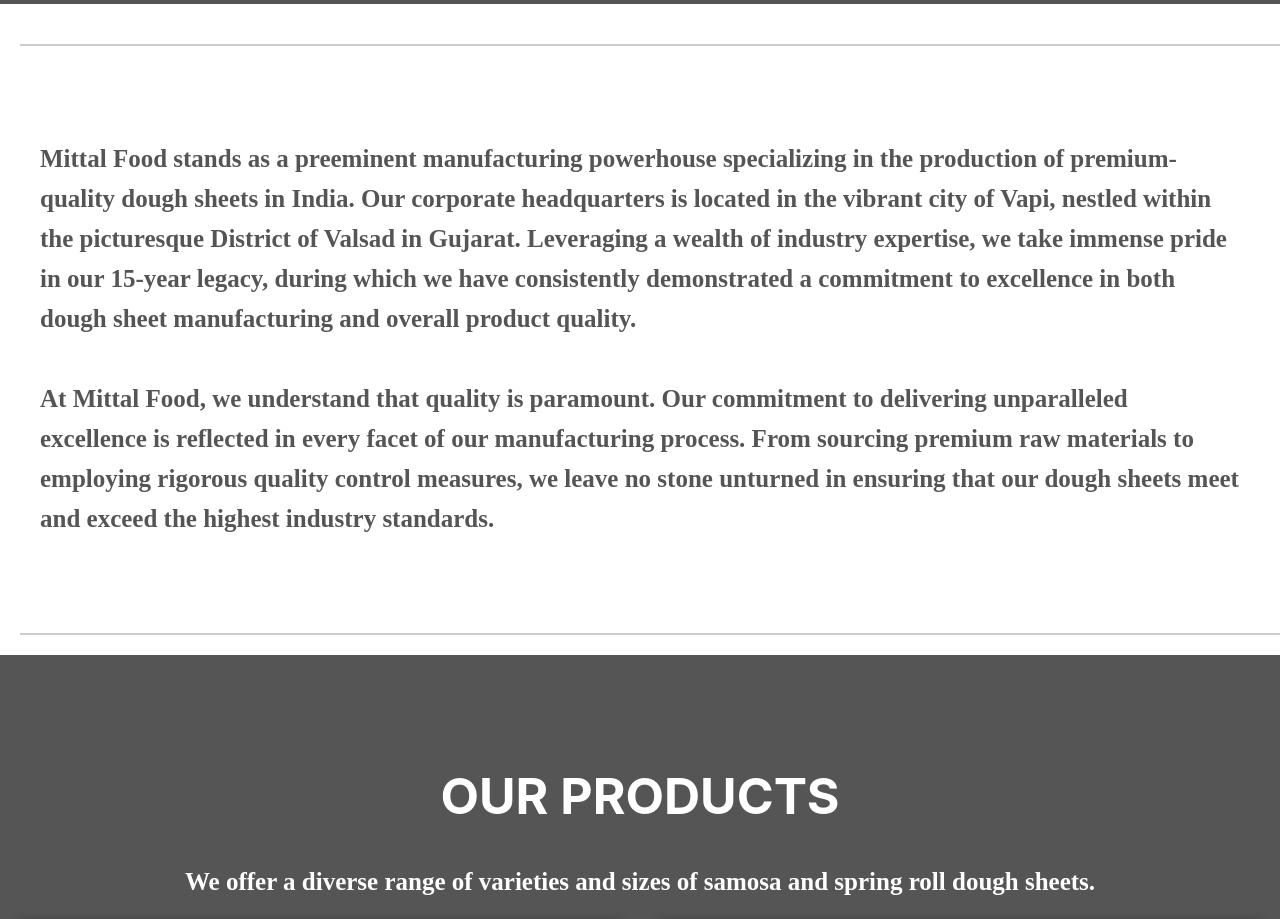
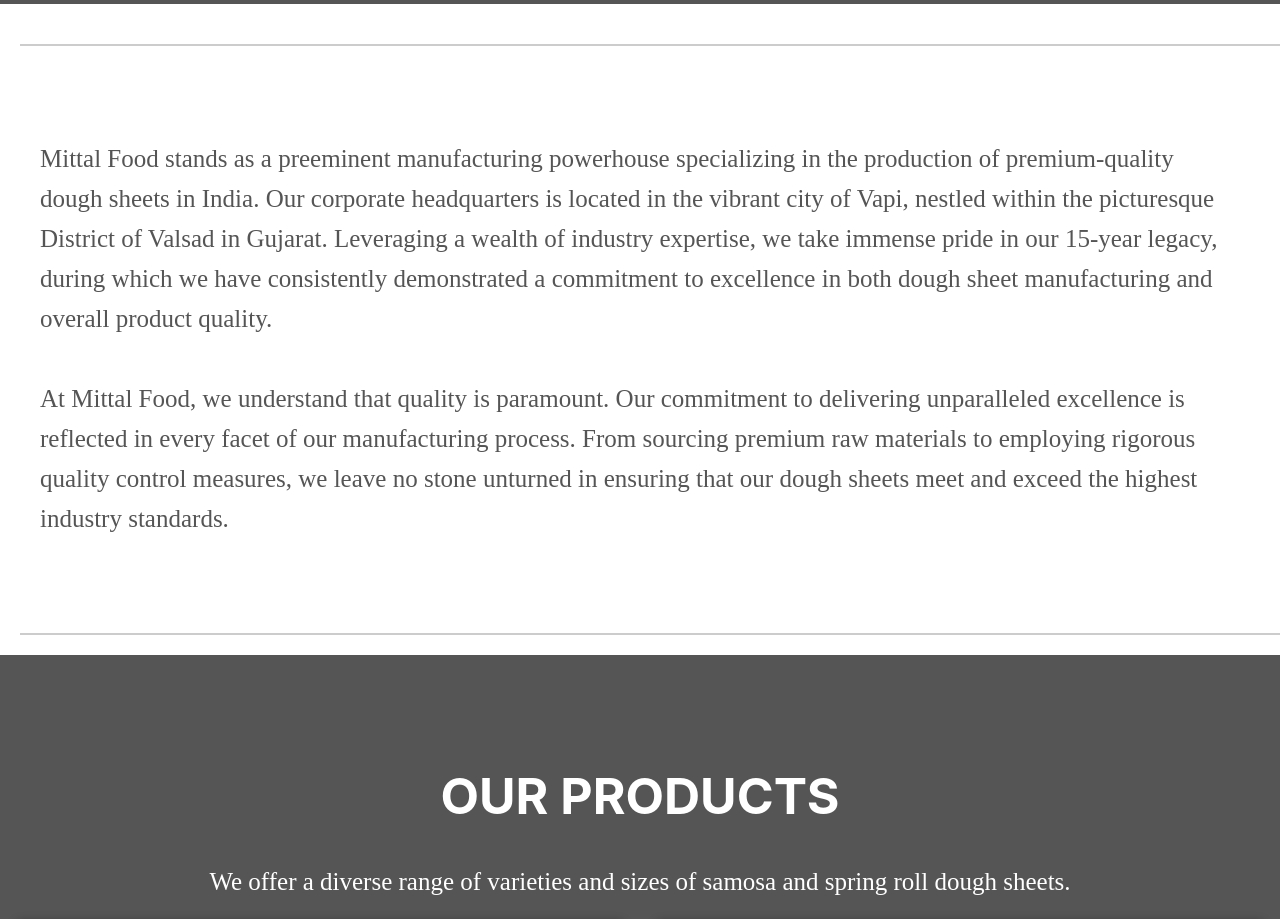
Before and after one commit to hetvishahh2/mittalfood, a React (Create React App) app in the folder client1/: page / in a window 1280 px wide. Shown: the part 520-1439 px from the top of the page. Built offline with nearby package versions, Linux system fonts and the light colour scheme.

Commit message:
Update Home.js

```diff
--- a/client1/src/components/Home.js
+++ b/client1/src/components/Home.js
@@ -239,7 +239,7 @@
         <div className="about-content" data-aos="fade-right">
         {/* data-aos="fade-up" */}
           {/* <h2>Mittal Food</h2> */}
-          <h4>
+          <h4 style={{ fontWeight: 'normal' }}>
           Mittal Food stands as a preeminent manufacturing powerhouse specializing
           in the production of premium-quality dough sheets in India.
           Our corporate headquarters is located in the vibrant city of Vapi,
@@ -269,7 +269,7 @@
         <br/>
         <br/>
         <h2 data-aos="fade-down">OUR PRODUCTS</h2>
-        <h3>We offer a diverse range of varieties and sizes of samosa and spring roll dough sheets.</h3>
+        <h3 style={{ fontWeight: 'normal' }}>We offer a diverse range of varieties and sizes of samosa and spring roll dough sheets.</h3>
         <div className="product-container" data-aos="fade-up">
           {products.map((product) => (
             <div key={product.id} className="product-box">
```
